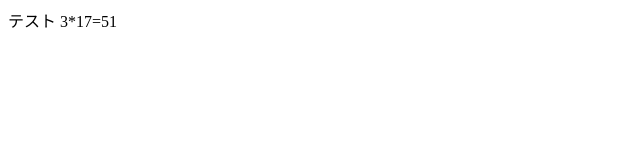
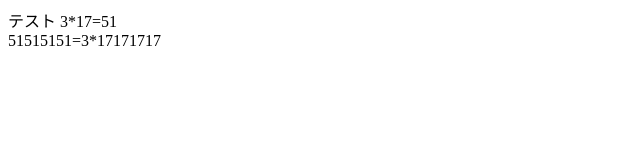
Before and after one commit to YutaTanemoto/241205115-428_1, a plain HTML site: page index.html in a window 1280 px wide. Shown: the whole page, without its empty margins (0-640 px from the left). Drawn offline with Linux system fonts and the light colour scheme.

Commit message:
Update index.html

```diff
--- a/index.html
+++ b/index.html
@@ -5,6 +5,7 @@
     <title>タイトル</title>
     </head>
     <body>
-      テスト 3*17=51
+      テスト 3*17=51<br>
+      51515151=3*17171717
     </body>
 </html>
```
